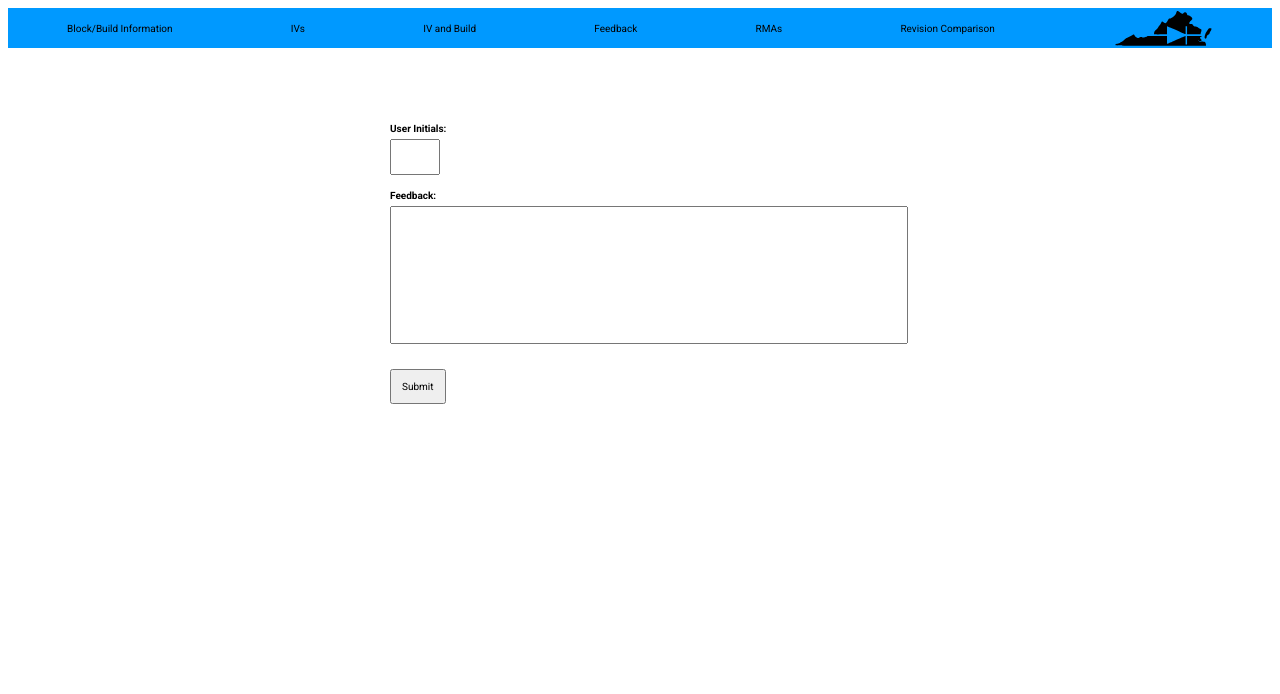
After one commit to virginiadiodesinc/iv_labels_rma_application, a Flask app: page /feedback in a window 1280 px wide. The commit adds this page. Shown: the top 694 px of the page. Run offline with Flask 3, Linux system fonts and the light colour scheme.

Commit message:
Manually added in feedback page and associated functionality from Feedback branch
Also changed "foreign_key" constraints to ForeignKey objects (as imports from SQLAlchemy)

```diff
--- a/app/routes/routes.py
+++ b/app/routes/routes.py
@@ -8,6 +8,7 @@ from app.services import build_file_converter as build_converter, block_file_con
 import plotly.express as px
 import pandas as pd
 from app.services.keithley_236_functions import SMU_K236
+from app.services.process_feedback import process_and_save
 from app.services.write_MicroA_files import write_block_file, write_IV_file, write_build_file
 from app.services import postprocess as pp
 from datetime import datetime
@@ -34,6 +35,22 @@ def get_iv_page():
 @bp.get("/iv_and_build")
 def get_iv_and_build_page():
 	return render_template("iv-and-build-page.html")
+
+@bp.get("/feedback")
+def get_feedback_page():
+	return render_template("feedback-page.html")
+
+@bp.post("/submit")
+def submit():
+	initials = request.form.get("User_Initials", "").strip()
+	feedback = request.form.get("User_Feedback", "").strip()
+
+	if not initials or not feedback: return "<p style='color:red;'>All fields are required.</p>"
+
+	if len(initials) != 3: return "<p style='color:red;'>Initials must be exactly 3 characters.</p>"
+
+	process_and_save(initials, feedback)
+	return "<p>Feedback saved successfully.</p>"
 
 @bp.get("/search_jb2_components/")
 def search_jb2_components():
--- a/app/static/css/styles.css
+++ b/app/static/css/styles.css
@@ -227,3 +227,39 @@
 	min-width: 50%;
 	max-width: 60%;
 }
+
+.feedback-form {
+    width: 500px;
+    margin: 50px auto;
+}
+
+.feedback-form-row {
+    display: flex;
+    flex-direction: column;
+    margin-bottom: 15px;
+}
+
+.feedback-form-row label {
+    font-weight: bold;
+    margin-bottom: 5px;
+}
+
+.feedback-form-row input {
+    padding: 8px;
+    font-size: 14px;
+    width: 30px;
+}
+
+.feedback-form-row textarea {
+    padding: 8px;
+    font-size: 14px;
+    width: 100%;
+    height: 120px;
+	resize: none;
+}
+
+.feedback-submit-btn {
+    margin-top: 10px;
+    padding: 10px;
+    cursor: pointer;
+}
--- /dev/null
+++ b/app/templates/feedback-page.html
@@ -0,0 +1,25 @@
+{% extends "base.html" %}
+
+{% block content %}
+
+<form class="feedback-form"
+	hx-post="/submit"
+	hx-target="#response"
+	hx-swap="innerHTML">
+
+	<div class="feedback-form-row">
+		<label>User Initials:</label>
+		<input type="text" name="User_Initials" oninput="this.value = this.value.toUpperCase()" required minlength="3" maxlength="3">
+	</div>
+
+	<div class="feedback-form-row">
+		<label>Feedback:</label>
+		<textarea name="User_Feedback" required></textarea>
+	</div>
+
+	<button type="submit" class="feedback-submit-btn">Submit</button>
+</form>
+
+<div id="response"></div>
+
+{% endblock %}
--- a/app/templates/navbar.html
+++ b/app/templates/navbar.html
@@ -3,6 +3,7 @@
 		<li><a href="/build">Block/Build Information</a></li>
 		<li><a href="/iv">IVs</a></li>
 		<li><a href="/iv_and_build">IV and Build</a></li>
+		<li><a href="/feedback">Feedback</a></li>
 		<li><a href="/">RMAs</a></li>
 		<li><a href="/">Revision Comparison</a></li>
 		<img src="{{ url_for('static', filename='img/vdi.svg') }}" alt="VDI Logo" width="100">
```
Also changed, not shown: app/db/models.py (+17 -5 lines), app/services/process_feedback.py (added, +21 -0 lines).
